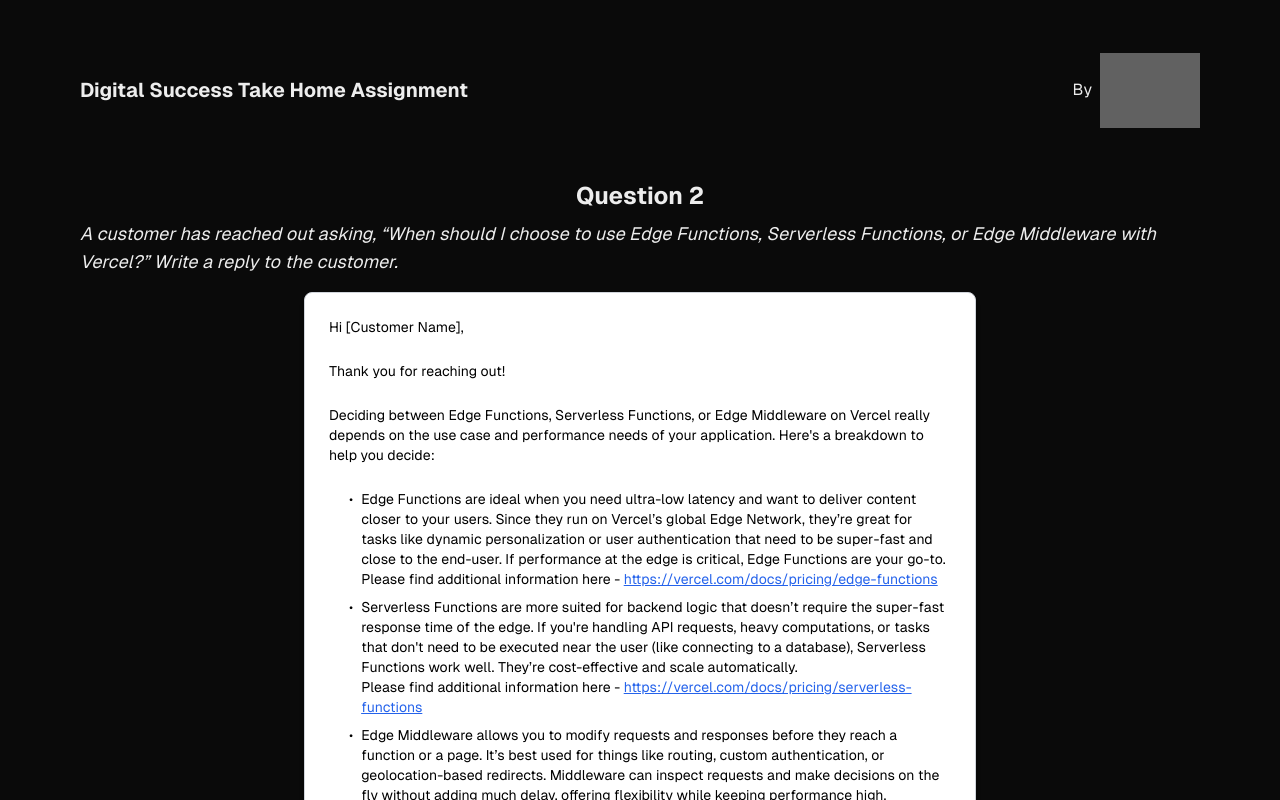
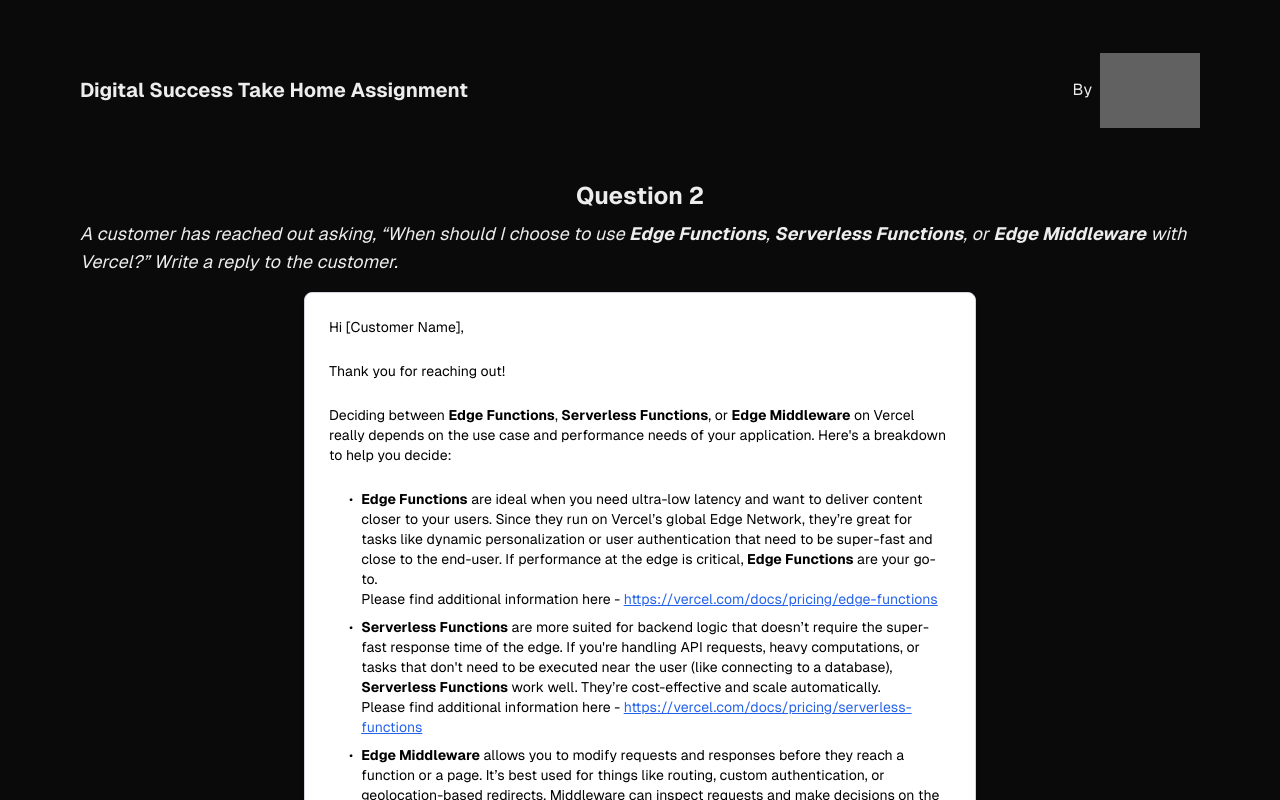
Before and after one commit to SirGejsi/nextjs-boilerplate, a Next.js app: page /questions/question2 in a window 1280 px wide. Shown: the top 800 px of the page. Built offline with nearby package versions, Linux system fonts and the light colour scheme; grey boxes are pictures that could not be loaded.

Commit message:
Update page.tsx

```diff
--- a/app/questions/question2/page.tsx
+++ b/app/questions/question2/page.tsx
@@ -22,7 +22,7 @@ export default function About() {
       <main className="flex flex-col items-center">
         <h2 className="text-2xl font-bold mt-12">Question 2</h2>
         <p className="text-lg mt-2 italic">
-          A customer has reached out asking, “When should I choose to use Edge Functions, Serverless Functions, or Edge Middleware with Vercel?” Write a reply to the customer.
+          A customer has reached out asking, “When should I choose to use <strong>Edge Functions</strong>, <strong>Serverless Functions</strong>, or <strong>Edge Middleware</strong> with Vercel?” Write a reply to the customer.
         </p>
 
         {/* Email Component */}
@@ -36,14 +36,14 @@ export default function About() {
           </p>
           <br />
           <p className="text-sm text-black">
-            Deciding between Edge Functions, Serverless Functions, or Edge Middleware on Vercel really depends on the use case and performance needs of your application. Here&apos;s a breakdown to help you decide:
+            Deciding between <strong>Edge Functions</strong>, <strong>Serverless Functions</strong>, or <strong>Edge Middleware</strong> on Vercel really depends on the use case and performance needs of your application. Here&apos;s a breakdown to help you decide:
           </p>
           <br />
           <ul className="list-none pl-5 text-sm text-black">
             <li className="flex mb-2">
               <span className="list-disc mr-2">•</span>
               <div>
-                Edge Functions are ideal when you need ultra-low latency and want to deliver content closer to your users. Since they run on Vercel’s global Edge Network, they’re great for tasks like dynamic personalization or user authentication that need to be super-fast and close to the end-user. If performance at the edge is critical, Edge Functions are your go-to.
+                <strong>Edge Functions</strong> are ideal when you need ultra-low latency and want to deliver content closer to your users. Since they run on Vercel’s global Edge Network, they’re great for tasks like dynamic personalization or user authentication that need to be super-fast and close to the end-user. If performance at the edge is critical, <strong>Edge Functions</strong> are your go-to.
                 <br />
                 Please find additional information here - <a href="https://vercel.com/docs/pricing/edge-functions" target="_blank" rel="noopener noreferrer" className="text-blue-600 underline">https://vercel.com/docs/pricing/edge-functions</a>
               </div>
@@ -51,7 +51,7 @@ export default function About() {
             <li className="flex mb-2">
               <span className="list-disc mr-2">•</span>
               <div>
-                Serverless Functions are more suited for backend logic that doesn’t require the super-fast response time of the edge. If you&apos;re handling API requests, heavy computations, or tasks that don&apos;t need to be executed near the user (like connecting to a database), Serverless Functions work well. They’re cost-effective and scale automatically.
+                <strong>Serverless Functions</strong> are more suited for backend logic that doesn’t require the super-fast response time of the edge. If you&apos;re handling API requests, heavy computations, or tasks that don&apos;t need to be executed near the user (like connecting to a database), <strong>Serverless Functions</strong> work well. They’re cost-effective and scale automatically.
                 <br />
                 Please find additional information here - <a href="https://vercel.com/docs/pricing/serverless-functions" target="_blank" rel="noopener noreferrer" className="text-blue-600 underline">https://vercel.com/docs/pricing/serverless-functions</a>
               </div>
@@ -59,7 +59,7 @@ export default function About() {
             <li className="flex mb-2">
               <span className="list-disc mr-2">•</span>
               <div>
-                Edge Middleware allows you to modify requests and responses before they reach a function or a page. It’s best used for things like routing, custom authentication, or geolocation-based redirects. Middleware can inspect requests and make decisions on the fly without adding much delay, offering flexibility while keeping performance high.
+                <strong>Edge Middleware</strong> allows you to modify requests and responses before they reach a function or a page. It’s best used for things like routing, custom authentication, or geolocation-based redirects. Middleware can inspect requests and make decisions on the fly without adding much delay, offering flexibility while keeping performance high.
                 <br />
                 Please find additional information here - <a href="https://vercel.com/docs/pricing/edge-middleware" target="_blank" rel="noopener noreferrer" className="text-blue-600 underline">https://vercel.com/docs/pricing/edge-middleware</a>
               </div>
```
